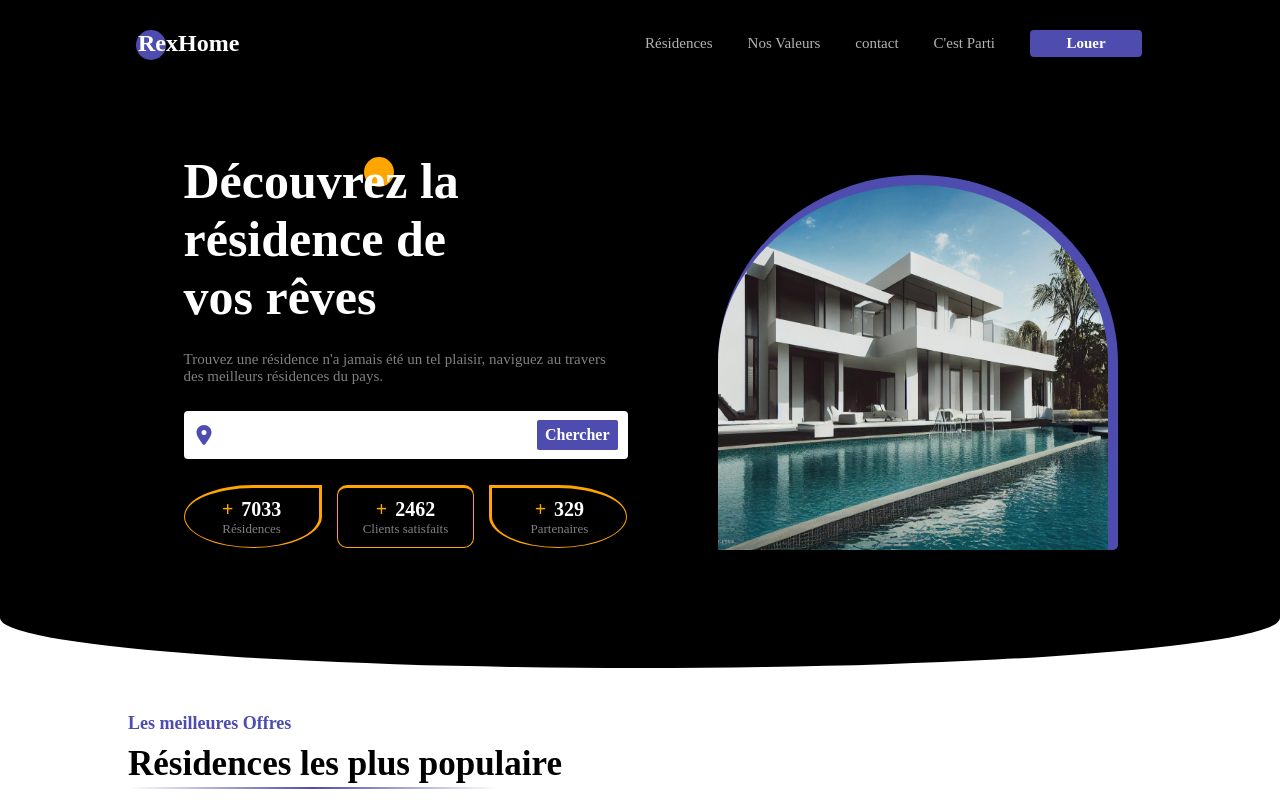
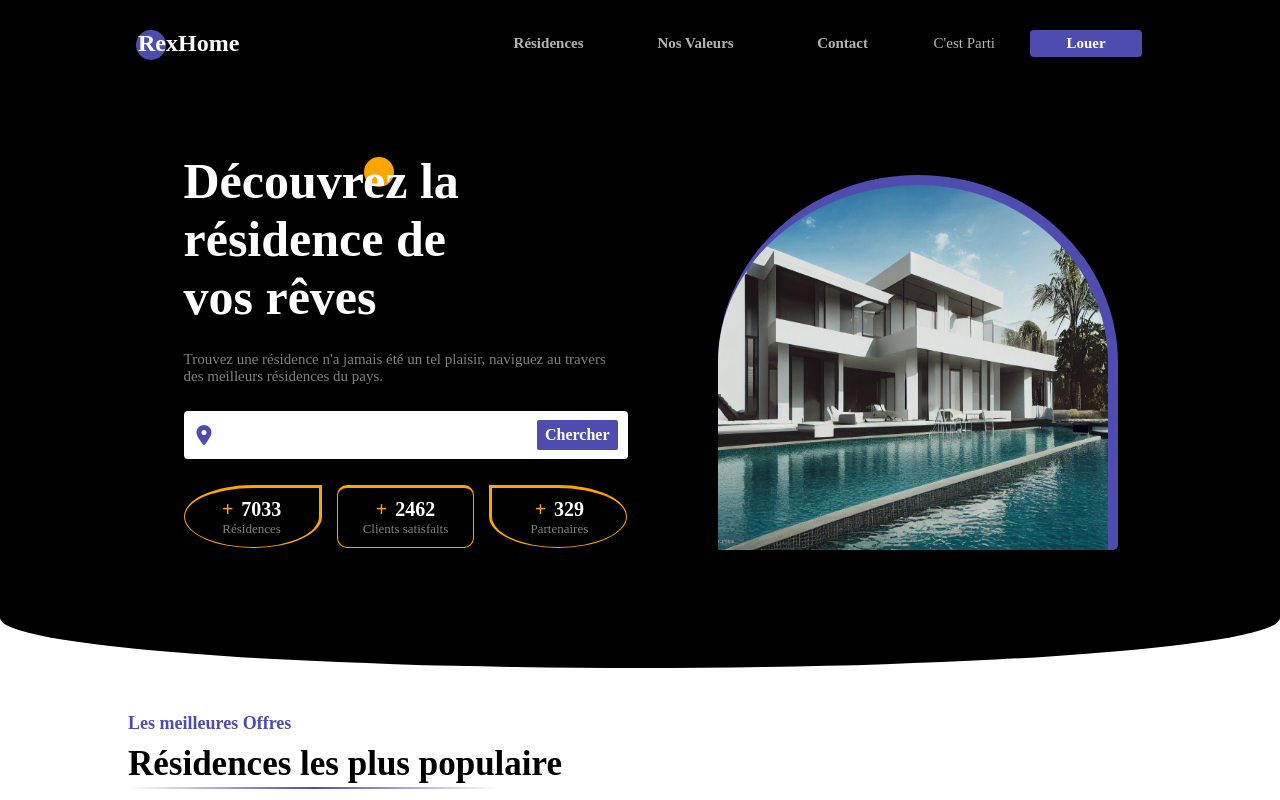
Before and after one commit to Gaimar23/Rex-Home, a React (Vite) app: page / in a window 1280 px wide. Shown: the top 800 px of the page. Built offline with nearby package versions, Linux system fonts and the light colour scheme.

Commit message:
nineth commit

```diff
--- a/src/App.jsx
+++ b/src/App.jsx
@@ -15,17 +15,17 @@ function App() {
           <Accueil />
         </div>
       </section>
-      <section className="conteneur-produits">
+      <section className="conteneur-produits" id="articles">
         <div className="produits">
           <Produits />
         </div>
       </section>
-      <section className="conteneur-valeurs">
+      <section className="conteneur-valeurs" id="our-values">
         <div className="valeurs">
           <NosValeurs />
         </div>
       </section>
-      <section className="conteneur-contact">
+      <section className="conteneur-contact" id="contact">
         <div className="contact">
           <Contact />
         </div>
--- a/src/components/Navbar/Navbar.jsx
+++ b/src/components/Navbar/Navbar.jsx
@@ -9,9 +9,42 @@ const Navbar = () => {
         <h2 className="logo">RexHome</h2>
         <div className="navigation">
           <ul className="links-conteneur">
-            <li className="link">Résidences</li>
-            <li className="link">Nos Valeurs</li>
-            <li className="link">contact</li>
+            <a href="#articles">
+              <li
+                className="link"
+                style={{
+                  backgroundColor: "transparent",
+                  color: "white",
+                  opacity: "0.7",
+                }}
+              >
+                Résidences
+              </li>
+            </a>
+            <a href="#our-values">
+              <li
+                className="link"
+                style={{
+                  backgroundColor: "transparent",
+                  color: "white",
+                  opacity: "0.7",
+                }}
+              >
+                Nos Valeurs
+              </li>
+            </a>
+            <a href="#contact">
+              <li
+                className="link"
+                style={{
+                  backgroundColor: "transparent",
+                  color: "white",
+                  opacity: "0.7",
+                }}
+              >
+                Contact
+              </li>
+            </a>
             <li className="link">C'est Parti</li>
             <li className="link">Louer</li>
           </ul>
--- a/src/index.css
+++ b/src/index.css
@@ -2,8 +2,13 @@
     padding: 0;
     margin: 0;
     box-sizing: border-box;
+    scroll-behavior: smooth;
 }
 
 body{
     color: white;
 }
+
+a{
+    text-decoration: none;
+}
```
